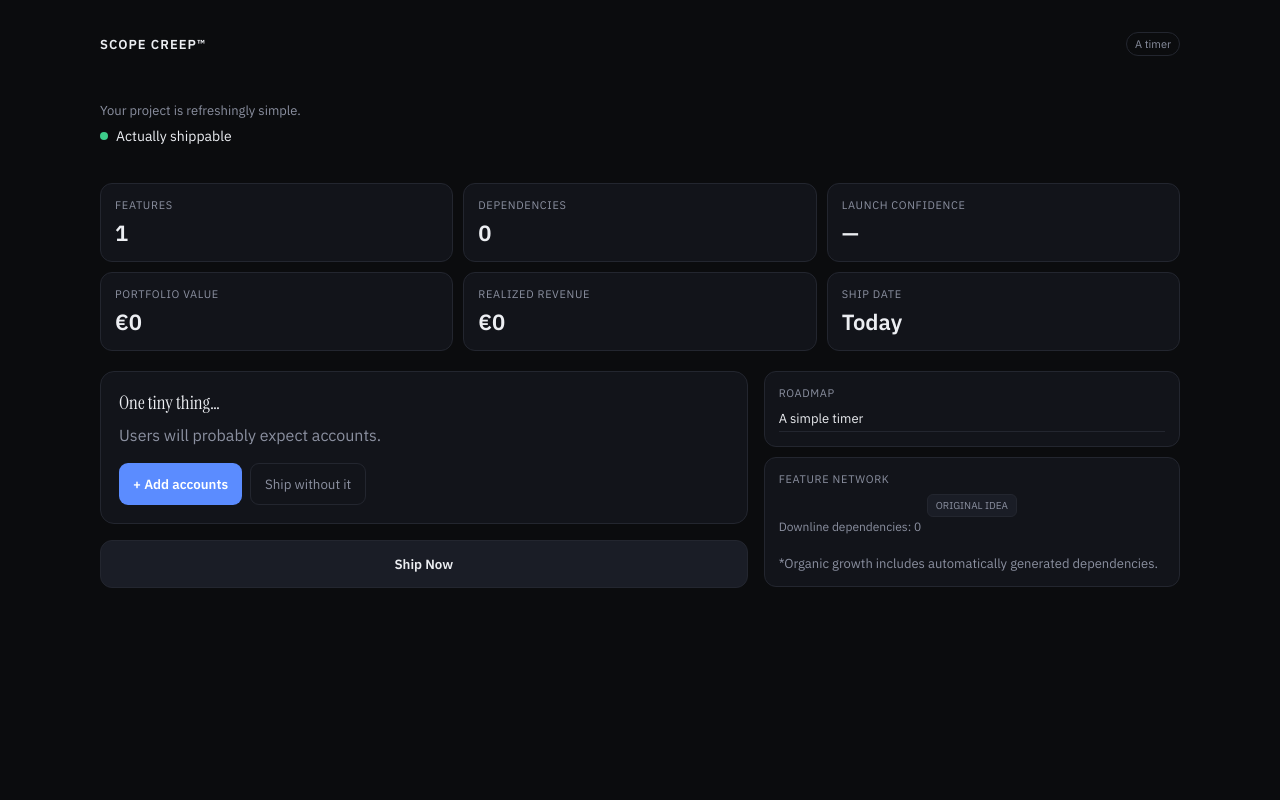
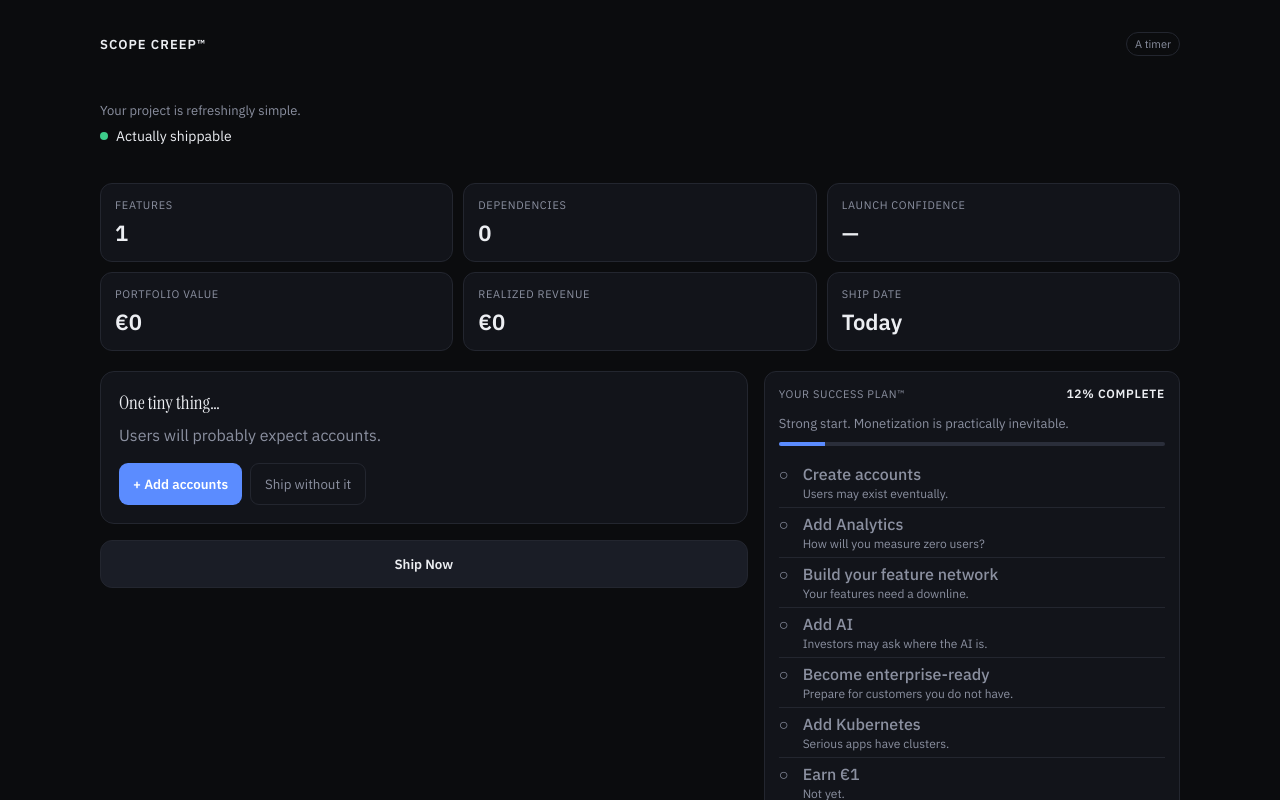
Before and after one commit to KristineLio/scope-creep, a React (Vite) app: page / in a window 1280 px wide. Both pictures are taken after a click on the button "Help me ship it →". Shown: the top 800 px of the page. Built offline with nearby package versions, Linux system fonts and the light colour scheme.

Commit message:
feat: add the aggressively positive success plan

```diff
--- a/src/components/Dashboard.tsx
+++ b/src/components/Dashboard.tsx
@@ -2,6 +2,7 @@ import { FEATURES } from "../data/features";
 import { euro, formatConfidence, unrealizedValue, type GameState } from "../lib/gameEngine";
 import ArchMap from "./ArchMap";
 import Metric from "./Metric";
+import SuccessPlan from "./SuccessPlan";
 
 type Props = {
   s: GameState;
@@ -50,16 +51,7 @@ export default function Dashboard(p: Props) {
           <button className="ship" onClick={p.onShip}>Ship Now</button>
         </div>
         <div>
-          <div className="card">
-            <label>Roadmap</label>
-            <ul className="feat-list">
-              {s.features.map((id) => (
-                <li key={id} className={s.cascade.includes(id) || id === s.features[s.features.length - 1] ? "pop" : ""}>
-                  {id === "core" ? s.idea : FEATURES.find((f) => f.id === id)?.title}
-                </li>
-              ))}
-            </ul>
-          </div>
+          <SuccessPlan s={s} />
           <div className="card" style={{ marginTop: 10 }}>
             <ArchMap count={s.features.length} deps={s.deps} />
           </div>
@@ -70,7 +62,7 @@ export default function Dashboard(p: Props) {
       <div className="toast-stack">
         {s.recruitToast && (
           <div className="toast" role="status">
-            <strong>Congratulations!</strong>
+            <strong>Great work!</strong>
             <div className="whisper">{s.recruitToast}</div>
           </div>
         )}
--- /dev/null
+++ b/src/components/SuccessPlan.tsx
@@ -0,0 +1,51 @@
+import type { GameState } from "../lib/gameEngine";
+
+const PCT = [12, 24, 41, 58, 74, 89, 98];
+
+const HEADLINES = [
+  "Strong start. Monetization is practically inevitable.",
+  "Strong start. Monetization is practically inevitable.",
+  "Great work! You’re one step closer to your perfect app.",
+  "Excellent momentum. Your feature network is growing.",
+  "Amazing. You’re entering the automation economy.",
+  "Enterprise potential detected.",
+  "You’re 98% done. Do not ruin this by shipping early.",
+];
+
+export default function SuccessPlan({ s }: { s: GameState }) {
+  const rows = [
+    { done: s.features.includes("accounts"), label: "Create accounts", ok: "Great start. Real products have logins.", no: "Users may exist eventually.", critical: false },
+    { done: s.features.includes("analytics"), label: "Add Analytics", ok: "Excellent. Data is basically revenue.", no: "How will you measure zero users?", critical: false },
+    { done: s.deps >= 10, label: "Build your feature network", ok: "Organic growth detected.", no: "Your features need a downline.", critical: false },
+    { done: s.agenticDone, label: "Add AI", ok: "Amazing. Valuation potential increased.", no: "Investors may ask where the AI is.", critical: false },
+    { done: s.enterpriseDone, label: "Become enterprise-ready", ok: "B2B revenue is practically inevitable.", no: "Prepare for customers you do not have.", critical: false },
+    { done: s.features.includes("k8s"), label: "Add Kubernetes", ok: "Professional infrastructure detected.", no: "Serious apps have clusters.", critical: false },
+    { done: false, label: "Earn €1", ok: "", no: "Not yet.", critical: true },
+    { done: false, label: "Ship the app", ok: "", no: "Not recommended yet.", critical: true },
+  ];
+  const tech = rows.slice(0, 6).filter((r) => r.done).length;
+  const pct = PCT[tech];
+  return (
+    <div className="card success-plan">
+      <div className="plan-head">
+        <label>Your Success Plan™</label>
+        <span className="plan-pct">{pct}% COMPLETE</span>
+      </div>
+      <p className="whisper plan-line">{HEADLINES[tech]}</p>
+      <div className="conf-track plan-bar" aria-hidden="true">
+        <div className="conf-fill" style={{ width: `${pct}%` }} />
+      </div>
+      <ul className="plan-list">
+        {rows.map((r) => (
+          <li key={r.label} className={`${r.done ? "done" : "open"} ${r.critical ? "critical" : ""}`}>
+            <span className="mark" aria-hidden="true">{r.done ? "✓" : "○"}</span>
+            <div>
+              <strong>{r.label}</strong>
+              <p className="whisper">{r.done ? r.ok : r.no}</p>
+            </div>
+          </li>
+        ))}
+      </ul>
+    </div>
+  );
+}
--- a/src/data/achievements.ts
+++ b/src/data/achievements.ts
@@ -7,7 +7,7 @@ export const ACHIEVEMENTS = {
   found: { title: "FOUNDER MODE", sub: "Used the word “ecosystem.”" },
   never: { title: "SHIP DATE NOT FOUND", sub: "Launch exceeded the planning horizon." },
   omb: { title: "ONE MORE BUILD", sub: "Started another hackathon project instead of finishing this one." },
-  numup: { title: "NUMBER GO UP", sub: "Valuation increased. Revenue did not." },
+  numup: { title: "NUMBER GO UP", sub: "Projected value increased. Realized revenue remains €0." },
   downline: { title: "DOWNLINE BUILDER", sub: "One feature generated ten dependencies." },
   liquid: { title: "LIQUIDITY EVENT", sub: "Attempted to ship." },
   paper: { title: "PAPER HANDS DETECTED", sub: "Tried to ship before reaching enterprise readiness." },
--- a/src/lib/gameEngine.ts
+++ b/src/lib/gameEngine.ts
@@ -201,7 +201,7 @@ export function nextBeat(s: GameState): GameState {
 export function addUserChoice(s: GameState, id: string): GameState {
   let n = applyFeature(s, id, true);
   const extras = PACKS[id] ?? [];
-  n = { ...n, cascade: extras, recruitToast: extras.length ? `${FEATURES.find(f=>f.id===id)?.title ?? "Feature"} recruited ${extras.length} new features.` : null };
+  n = { ...n, cascade: extras, recruitToast: extras.length ? `${FEATURES.find(f=>f.id===id)?.title ?? "Feature"} recruited ${extras.length} new features. You’re one step closer to a perfectly monetizable product.` : null };
   if (id === "entpack") n = { ...n, enterpriseDone: true };
   if (id === "scalepack") n = { ...n, scaleDone: true };
   return nextBeat(n);
--- a/src/styles.css
+++ b/src/styles.css
@@ -70,4 +70,17 @@ header.top { display: flex; justify-content: space-between; align-items: center;
 .py-row { display: flex; justify-content: center; gap: 6px; flex-wrap: wrap; }
 .py-node { border: 1px solid var(--line); background: #1a1d26; color: var(--muted); font-size: 10px; padding: 4px 8px; border-radius: 6px; }
 .feat-list li.pop { color: var(--text); }
+.plan-head { display: flex; justify-content: space-between; align-items: baseline; gap: 8px; }
+.plan-pct { font-size: 12px; font-weight: 600; letter-spacing: 0.06em; color: var(--text); }
+.plan-line { margin-top: 8px; }
+.plan-bar { margin: 10px 0 12px; }
+.plan-list { list-style: none; }
+.plan-list li { display: flex; gap: 8px; padding: 6px 0; border-bottom: 1px solid var(--line); }
+.plan-list li:last-child { border-bottom: 0; }
+.plan-list .mark { width: 16px; flex: none; color: var(--muted); }
+.plan-list li.done { color: var(--text); }
+.plan-list li.done .mark { color: var(--good); }
+.plan-list li.open strong { color: var(--muted); font-weight: 500; }
+.plan-list li.critical strong { color: var(--muted); }
+.plan-list .whisper { margin-top: 2px; font-size: 12px; }
 @media (prefers-reduced-motion: reduce) { * { animation: none !important; transition: none !important; } }
```
